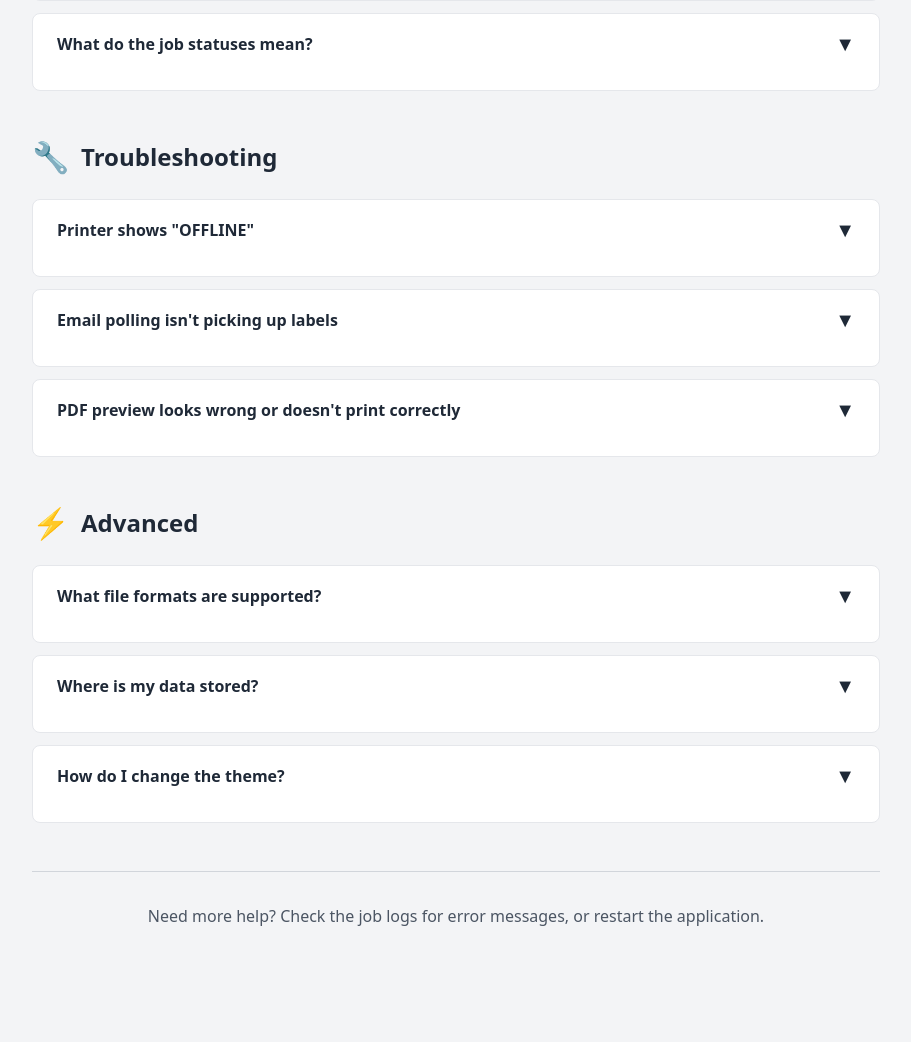
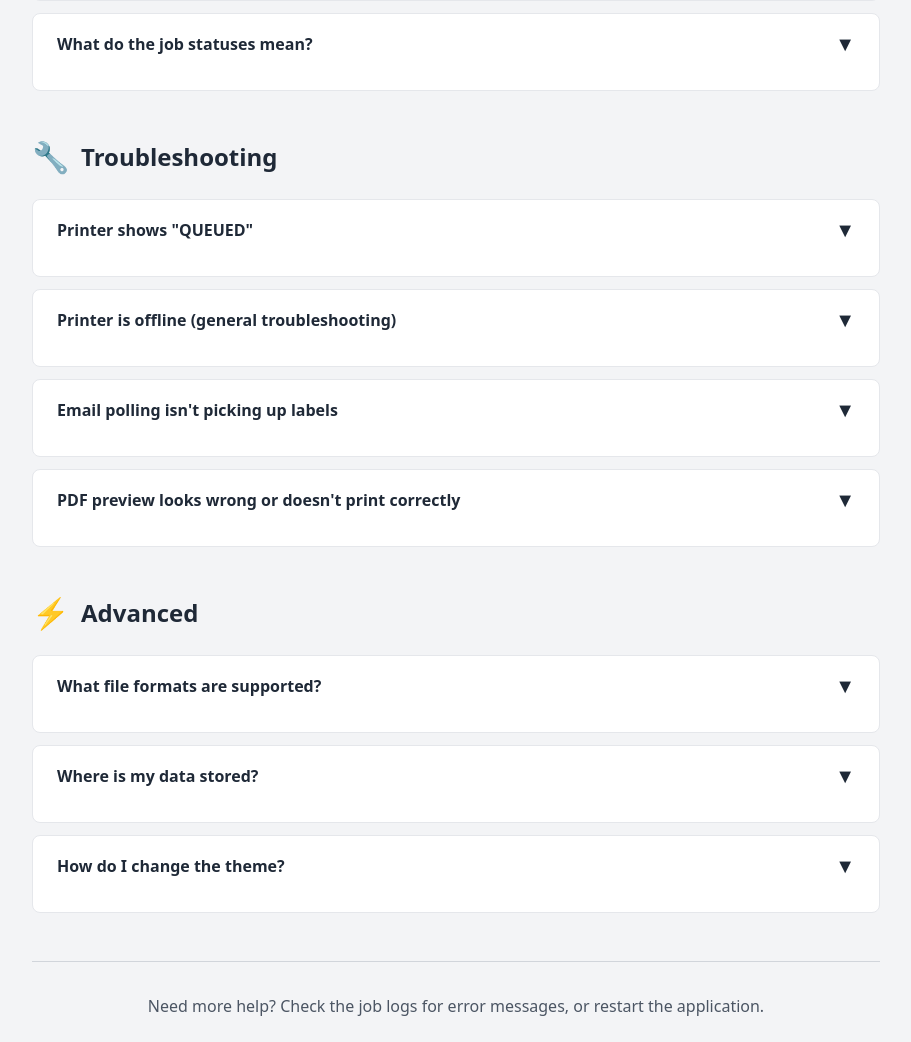
Before and after one commit to corey-schneider/zpl-print-server, a FastAPI app: page /help in a window 1280 px wide. Shown: the part 1071-2113 px from the top of the page, without its empty margins (184-1095 px from the left). Before the commit the page ends 1997 px from the top, so only its background shows below. Run offline with FastAPI, Linux system fonts and the light colour scheme; parts of the project's set-up code (start-up, migrations or seed data) failed here and were passed over.

Commit message:
add print job queueing if printer is offline

```diff
--- a/app/database.py
+++ b/app/database.py
@@ -48,7 +48,7 @@ class Job(Base):
     id = Column(Integer, primary_key=True, index=True)
     filename = Column(String)
     source = Column(String) # "EMAIL" or "WEB"
-    status = Column(String, default="PENDING") # PENDING, PRINTING, COMPLETED, ERROR
+    status = Column(String, default="READY") # READY, QUEUED, PRINTING, COMPLETED, FAILED
     log = Column(Text, default="")
     created_at = Column(DateTime, default=datetime.now)
     zpl_content = Column(Text, default="")
--- a/app/main.py
+++ b/app/main.py
@@ -12,11 +12,13 @@ from app.encryption import IS_FIRST_RUN
 DATA_DIR = "/app/data"
 
 email_poller = EmailPoller()
+printer_manager = PrinterManager()
 
 @asynccontextmanager
 async def lifespan(app: FastAPI):
     init_db()
     asyncio.create_task(email_poller.start())
+    asyncio.create_task(printer_manager.process_queued_jobs())
     yield
     email_poller.stop()
 
--- a/app/templates/help.html
+++ b/app/templates/help.html
@@ -190,6 +190,7 @@
                 <div class="faq-answer px-6 pb-4">
                     <div class="space-y-2 text-gray-700 dark:text-gray-300">
                         <div><strong class="text-yellow-600 dark:text-yellow-400">READY</strong> - File received, waiting to print</div>
+                        <div><strong class="text-orange-600 dark:text-orange-400">QUEUED</strong> - Printer is offline; job waiting for printer to come back online (will print automatically)</div>
                         <div><strong class="text-blue-600 dark:text-blue-400">PRINTING</strong> - Currently sending to printer</div>
                         <div><strong class="text-green-600 dark:text-green-400">COMPLETED</strong> - Successfully printed</div>
                         <div><strong class="text-red-600 dark:text-red-400">FAILED</strong> - Error occurred (check the log for details)</div>
@@ -208,7 +209,29 @@
             <!-- Printer Offline -->
             <div class="faq-item bg-white dark:bg-gray-800 rounded-lg border border-gray-200 dark:border-gray-700 overflow-hidden">
                 <button onclick="toggleFaq(this)" class="w-full text-left px-6 py-4 hover:bg-gray-50 dark:hover:bg-gray-700/50 flex justify-between items-center">
-                    <span class="font-bold">Printer shows "OFFLINE"</span>
+                    <span class="font-bold">Printer shows "QUEUED"</span>
+                    <span class="faq-toggle text-xl">▼</span>
+                </button>
+                <div class="faq-answer px-6 pb-4">
+                    <p class="text-gray-700 dark:text-gray-300 mb-3">
+                        <strong>Good news!</strong> Your job was received but the printer was offline. Instead of failing, the job is now queued and will automatically print as soon as the printer comes back online.
+                    </p>
+                    <ol class="list-decimal list-inside space-y-2 text-gray-700 dark:text-gray-300 mb-3">
+                        <li><strong>Make sure printer is powered on</strong> and connected to the network</li>
+                        <li><strong>Verify network connection:</strong> Check that the printer can be reached</li>
+                        <li><strong>Wait a moment:</strong> The app polls for the printer every 10 seconds</li>
+                        <li><strong>Job will auto-print:</strong> Once the printer is back online, queued jobs will print in order</li>
+                    </ol>
+                    <p class="text-sm text-gray-600 dark:text-gray-400">
+                        💡 <strong>Tip:</strong> You can upload multiple labels while the printer is offline - they'll all queue up and print automatically when it comes back!
+                    </p>
+                </div>
+            </div>
+
+            <!-- Printer Offline (Troubleshooting) -->
+            <div class="faq-item bg-white dark:bg-gray-800 rounded-lg border border-gray-200 dark:border-gray-700 overflow-hidden">
+                <button onclick="toggleFaq(this)" class="w-full text-left px-6 py-4 hover:bg-gray-50 dark:hover:bg-gray-700/50 flex justify-between items-center">
+                    <span class="font-bold">Printer is offline (general troubleshooting)</span>
                     <span class="faq-toggle text-xl">▼</span>
                 </button>
                 <div class="faq-answer px-6 pb-4">
```
Also changed, not shown: app/services.py (+34 -1 lines).
